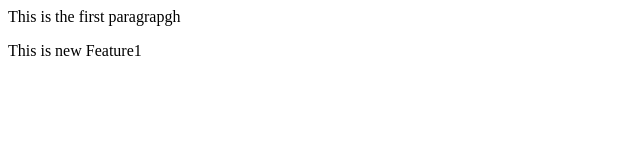
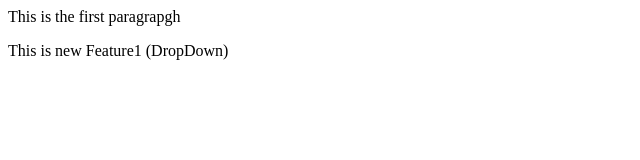
Before and after one commit to ireshvm/NewRepo, a plain HTML site: page index.html in a window 1280 px wide. Shown: the full height of the page, 0-640 px from the left. Drawn offline with Linux system fonts and the light colour scheme.

Commit message:
DropDown

```diff
--- a/index.html
+++ b/index.html
@@ -1,2 +1,2 @@
 <p> This is the first paragrapgh</p>
-<p>This is new Feature1 </p>
+<p>This is new Feature1 (DropDown)</p>
```
